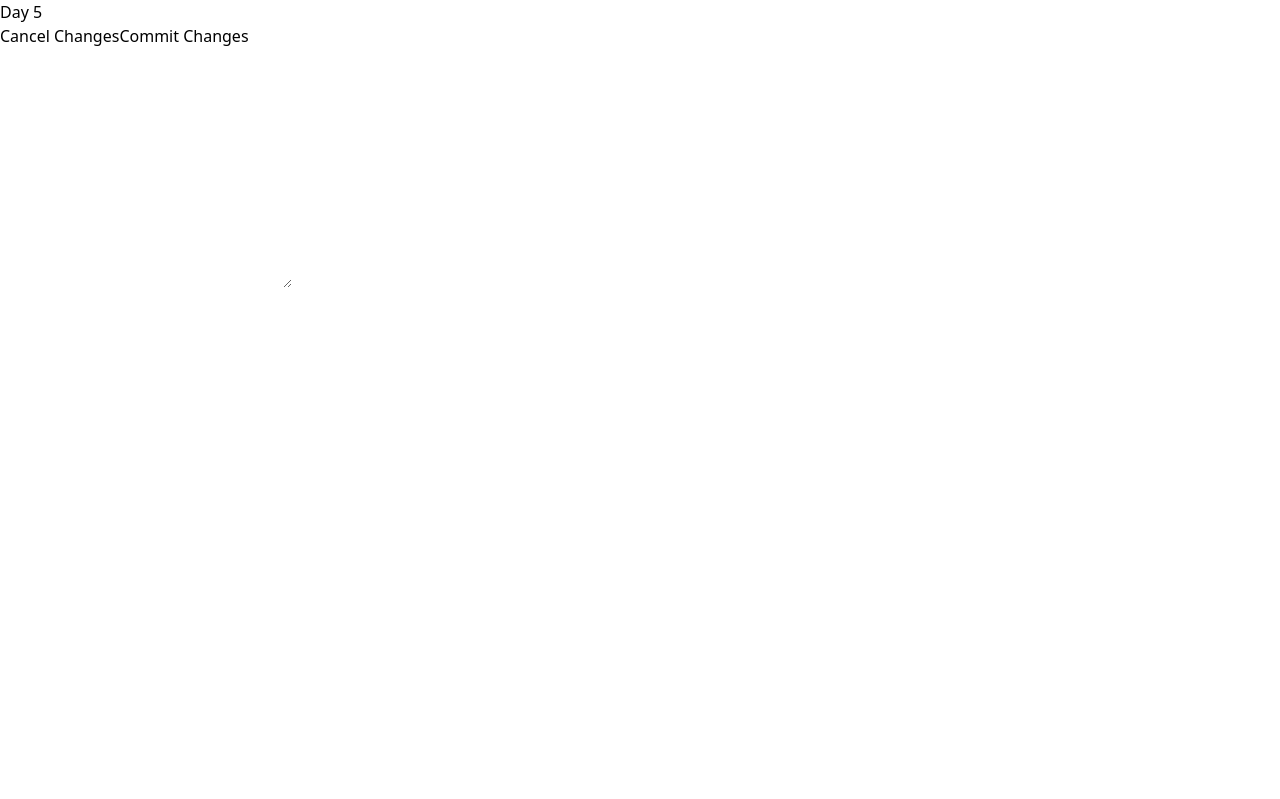
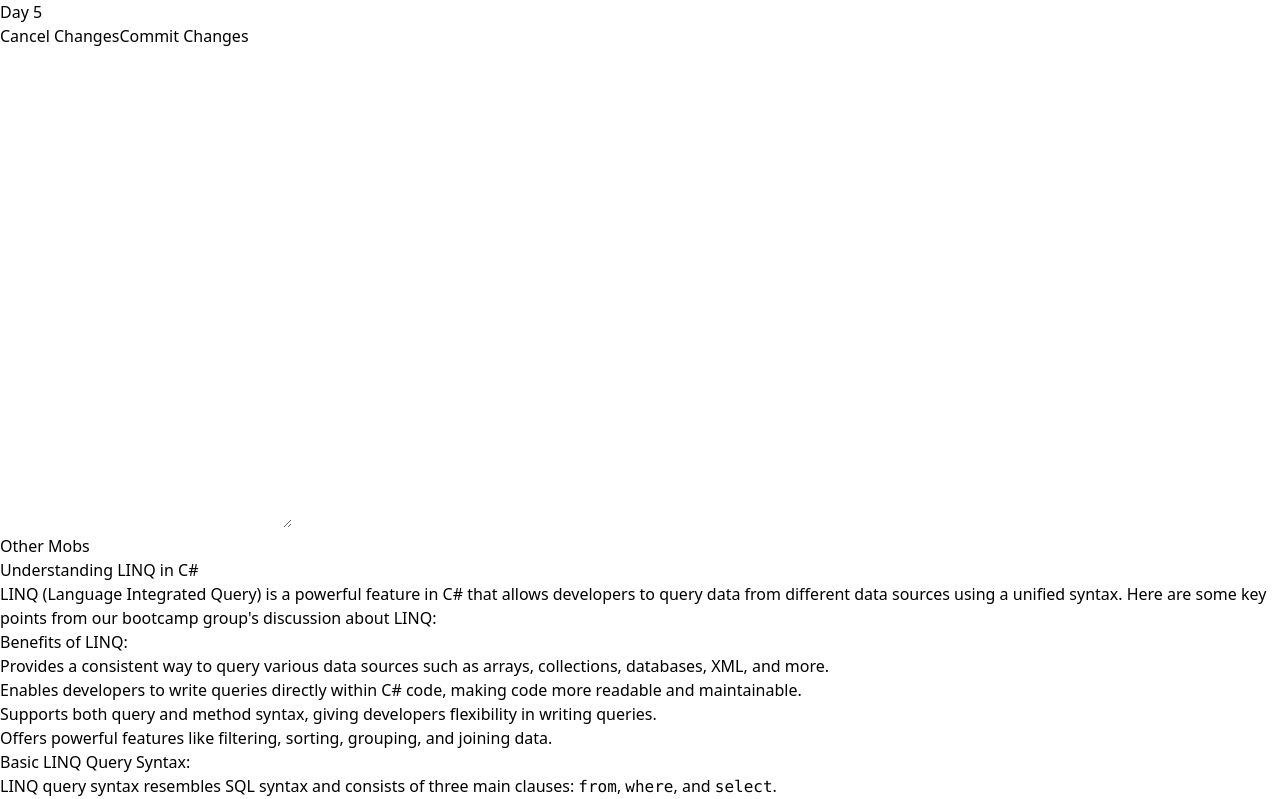
Before and after one commit to alexDanilMain/Salt-Notes, a React (Vite) app in the folder FrontEnd/: page / in a window 1280 px wide. Shown: the part 3138-3937 px from the top of the page. Before the commit the page ends 3432 px from the top, so only its background shows below. Built offline with nearby package versions, Linux system fonts and the light colour scheme.

Commit message:
adds a translator from markdown to html

```diff
--- a/FrontEnd/package.json
+++ b/FrontEnd/package.json
@@ -10,8 +10,11 @@
     "preview": "vite preview"
   },
   "dependencies": {
+    "@picocss/pico": "^2.0.6",
     "react": "^18.2.0",
-    "react-dom": "^18.2.0"
+    "react-dom": "^18.2.0",
+    "react-markdown": "^9.0.1",
+    "remark-gfm": "^4.0.0"
   },
   "devDependencies": {
     "@types/react": "^18.2.66",
--- a/FrontEnd/src/App.tsx
+++ b/FrontEnd/src/App.tsx
@@ -1,7 +1,10 @@
 import Sidebar from "./components/SideBar/Sidebar"
+import HtmlNotes from "./components/Notes/HtmlNotes/HtmlNotes";
 
 function App() {
 
+
+  // const markdown = '# Hi, *Pluto*!'
   return (
     <>
       <nav className="flex h-14 z-40 w-full items-center justify-start top-0 inset-x-0 bg-gradient-to-r from-[rgb(255,121,97)] to-[rgb(243,92,126)] py-1">
@@ -12,16 +15,25 @@ function App() {
 
       <section className="flex w-full mx-auto relative flex-col sm:flex-row">
         <Sidebar />
-        <div className="flex-1 h-96 ml-64 border-2 border-black">
+        <div className="flex-1 h-[600px] ml-64 border-2 border-black">
           <div className="w-full flex justify-end items-center gap-4 pr-4 bg-gray-50 border-b border-2 shadow-md h-16">
             <button className="h-8 rounded-full bg-gray-200 hover:bg-gray-300 py-1 px-2"> Cancel Changes </button>
             <button className="h-8 rounded-full bg-green-400 hover:bg-green-500 py-1 px-2"> Commit Changes </button>
           </div>
 
           <div className="w-11/12 mx-auto mt-4">
-            <textarea className="w-full resize-none outline-none bg-gray-200 rounded-md p-4" name="" id="" cols={30} rows={10}></textarea>
+            <textarea className="w-full resize-none outline-none bg-gray-200 rounded-md p-4" name="" id="" cols={30} rows={20}></textarea>
           </div>
         </div>
+
+      </section>
+
+      <section className="text-black ml-64 flex-1 border-2 border-gray-600 flex justify-center flex-col items-center overflow-hidden">
+        <h2>Other Mobs</h2>
+
+        <article className="w-full">
+          <HtmlNotes />
+        </article>
       </section>
     </>
   )
--- /dev/null
+++ b/FrontEnd/src/components/Notes/HtmlNotes/HtmlNotes.tsx
@@ -0,0 +1,30 @@
+import Markdown from "react-markdown";
+import remarkGfm from "remark-gfm";
+
+
+const markdown = `
+# Understanding LINQ in C#
+
+LINQ (Language Integrated Query) is a powerful feature in C# that allows developers to query data from different data sources using a unified syntax. Here are some key points from our bootcamp group's discussion about LINQ:
+
+## Benefits of LINQ:
+
+- Provides a consistent way to query various data sources such as arrays, collections, databases, XML, and more.
+- Enables developers to write queries directly within C# code, making code more readable and maintainable.
+- Supports both query and method syntax, giving developers flexibility in writing queries.
+- Offers powerful features like filtering, sorting, grouping, and joining data.
+
+## Basic LINQ Query Syntax:
+
+LINQ query syntax resembles SQL syntax and consists of three main clauses: \`from\`, \`where\`, and \`select\`.
+`;
+
+function HtmlNotes() {
+    return (
+        <div className="pico-scope">
+            <Markdown remarkPlugins={[remarkGfm]}>{markdown}</Markdown>
+        </div>
+    )
+}
+
+export default HtmlNotes
```
Also changed, not shown: 1 other file (tests, documents, lock files or other folders).
